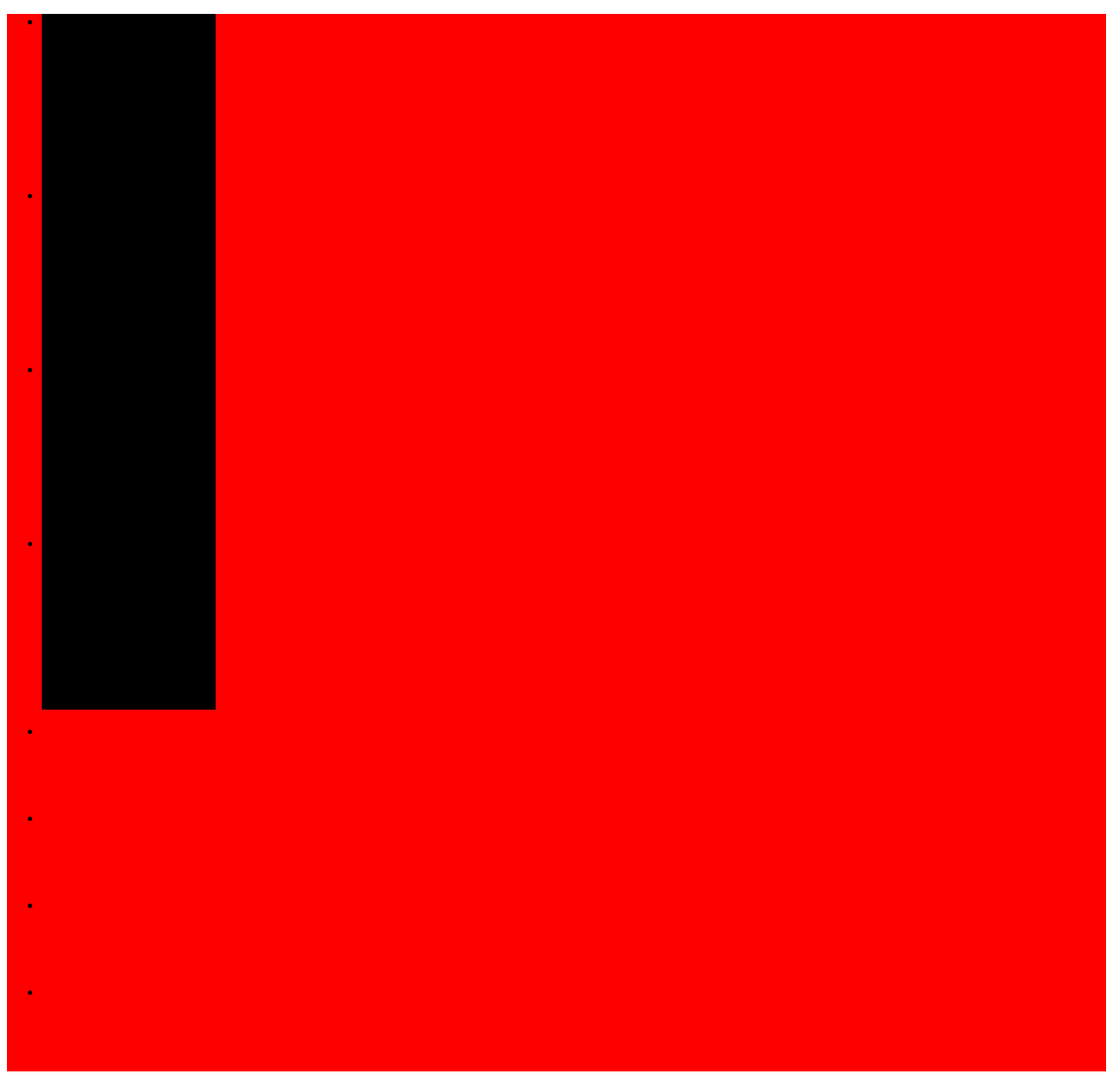
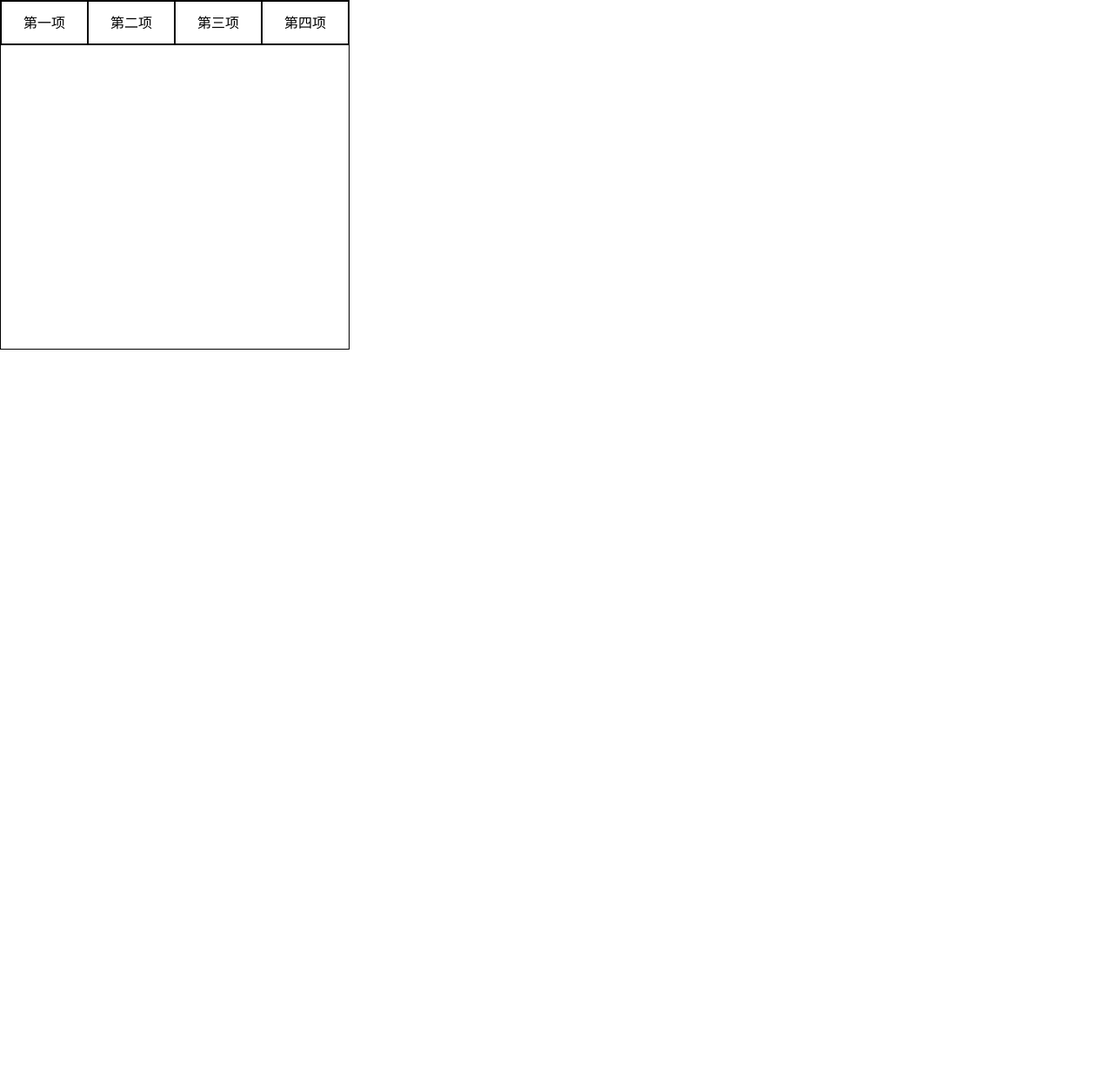
Before and after one commit to yinhouxue/project1, a plain HTML site: page index.html in a window 1280 px wide. Shown: the whole page at 87% size. After the commit the page ends 800 px from the top, so only its background shows below. Drawn offline with Linux system fonts and the light colour scheme.

Commit message:
写了一个完整的选项卡

```diff
--- a/index.html
+++ b/index.html
@@ -6,39 +6,79 @@
     <meta http-equiv="X-UA-Compatible" content="ie=edge">
     <title>Document</title>
     <style>
-       #box{
-           width: 100%;
-           height: 100%;
-           background:red;
-       }
-       .list li {
-        width: 200px;
-        height: 200px;
-        background: black;
-       }
-       .red{
-        background: green;
-       }
-       .box {
-           width: 100px;
-           height: 100px;
-       }
+      *{
+          margin: 0;
+          padding: 0;
+      }
+      ul li {
+          list-style: none;
+      }
+      #box {
+          width: 400px;
+          height: 400px;
+          border: 1px solid #000;
+      }
+      #options {
+         width: 400px;
+         height: 50px;
+         display: flex;
+         border-bottom: 1px solid #000;
+      }
+      #options li {
+        flex: 1;
+        border: 1px solid #000;
+        box-sizing: border-box;
+        text-align: center;
+        line-height: 50px;
+      }
+      #options li .active {
+          color: #f00;
+      }
+      #list {
+          width: 400px;
+          height: 350px;
+      }
+      #list li {
+          text-align: center;
+          font-size: 50px;
+          line-height: 35px;
+          display: none;
+      }
+      #list li .active1{
+          display: block;
+      }
     </style>
 </head>
 <body>
-    <div id="box">
-        <ul class="list">
-            <li>1</li>
+    <div id = "box">
+        <ul id="options">
+           <li class="active">第一项</li>
+           <li>第二项</li>
+           <li>第三项</li>
+           <li>第四项</li>
+        </ul>
+        <ul id="list">
+            <li class="active1">1</li>
             <li>2</li>
             <li>3</li>
             <li>4</li>
         </ul>
-        <ul>
-            <li class="box"></li>
-            <li class="box"></li>
-            <li class="box"></li>
-            <li class="box"></li>
-        </ul>
     </div>
 </body>
+<script>
+    var op = document.getElementById("options");
+    var oL = document.getElementById("list");
+    var oLi = document.getElementsByName("li");
+    var oBox = document.getElementsByClassName("li");
+    for(var i=0;i<oLi.length;i++){
+        oLi[i].onclick=function(){
+            for(var y=0;y<oLi.length;y++){
+                oLi[y].className="";
+                oBox[y].style.display = "none";
+            }
+            oLi[this.index].className="active";
+            oBox[this.index].style.display = "block";
+        }
+    }
+</script>
 </html>
```
Also changed, not shown: index.js (deleted, +0 -14 lines).
